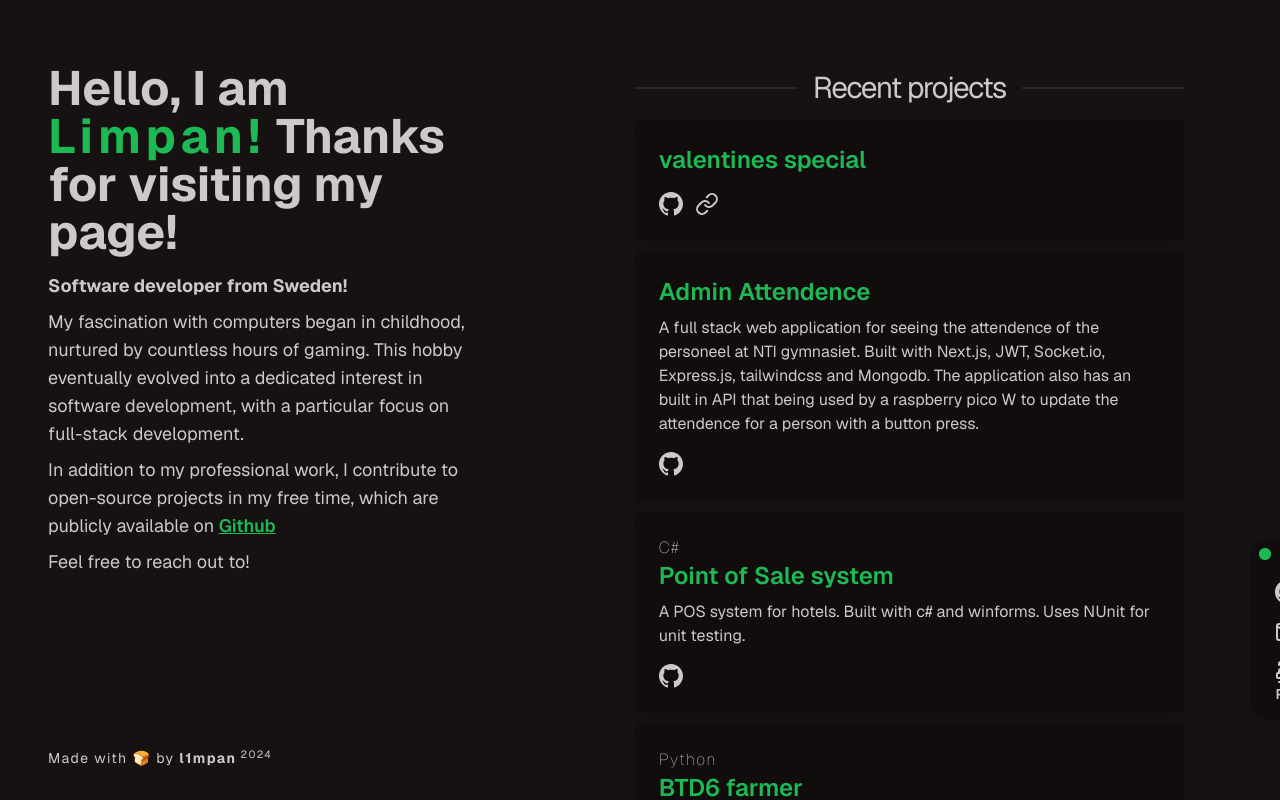
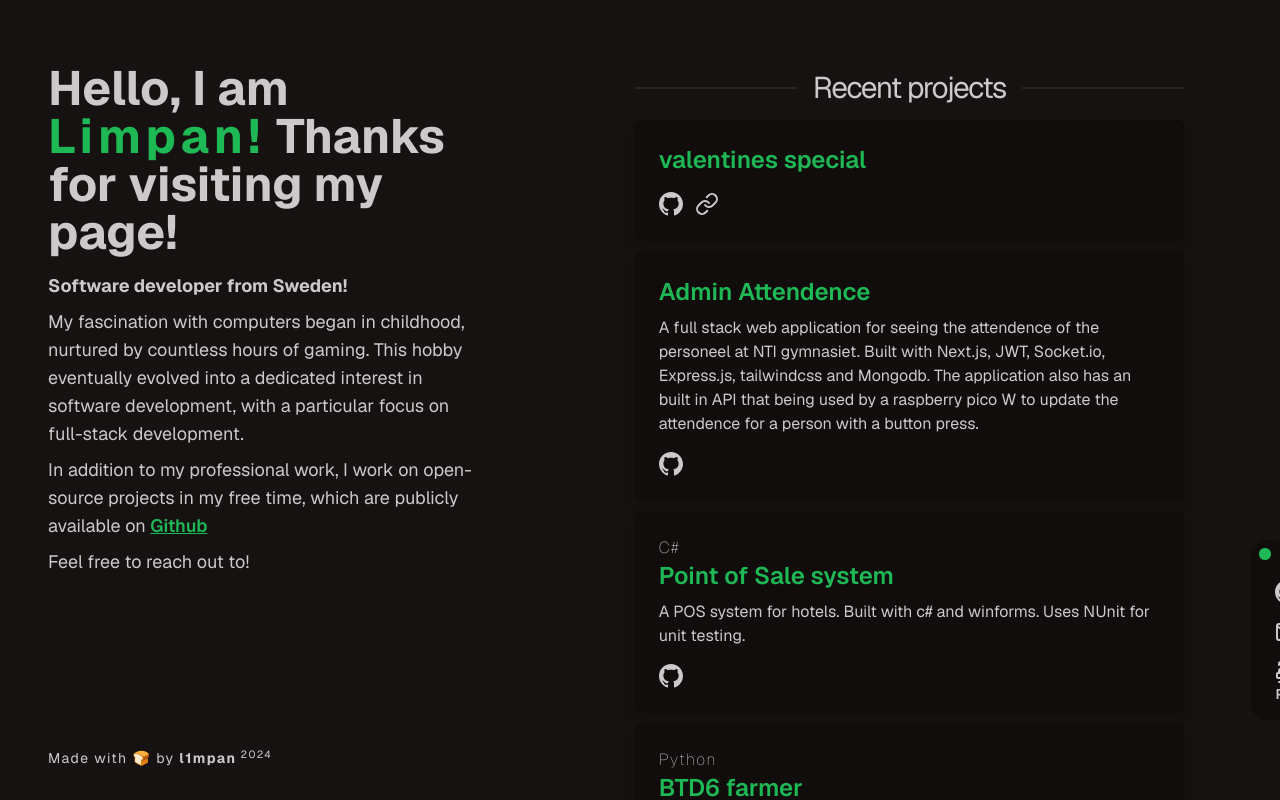
Before and after one commit to linus-jansson/limpan.dev, a Next.js app: page / in a window 1280 px wide. Shown: the top 800 px of the page. Built offline with nearby package versions, Linux system fonts and the light colour scheme.

Commit message:
correction

```diff
--- a/src/app/page.tsx
+++ b/src/app/page.tsx
@@ -46,7 +46,7 @@ const Main = () => {
                         <section className="pt-4 mb-6 space-y-2 text-lg" id="about">
                             <p className="font-bold">Software developer from Sweden!</p>
                             <p>My fascination with computers began in childhood, nurtured by countless hours of gaming. This hobby eventually evolved into a dedicated interest in software development, with a particular focus on full-stack development.</p>
-                            <p>In addition to my professional work, I contribute to open-source projects in my free time, which are publicly available on <a href="https://github.com/linus-jansson" className="font-semibold underline text-primary">Github</a></p>
+                            <p>In addition to my professional work, I work on open-source projects in my free time, which are publicly available on <a href="https://github.com/linus-jansson" className="font-semibold underline text-primary">Github</a></p>
                             <p>Feel free to reach out to!</p>
                         </section>
                     </div>
```
